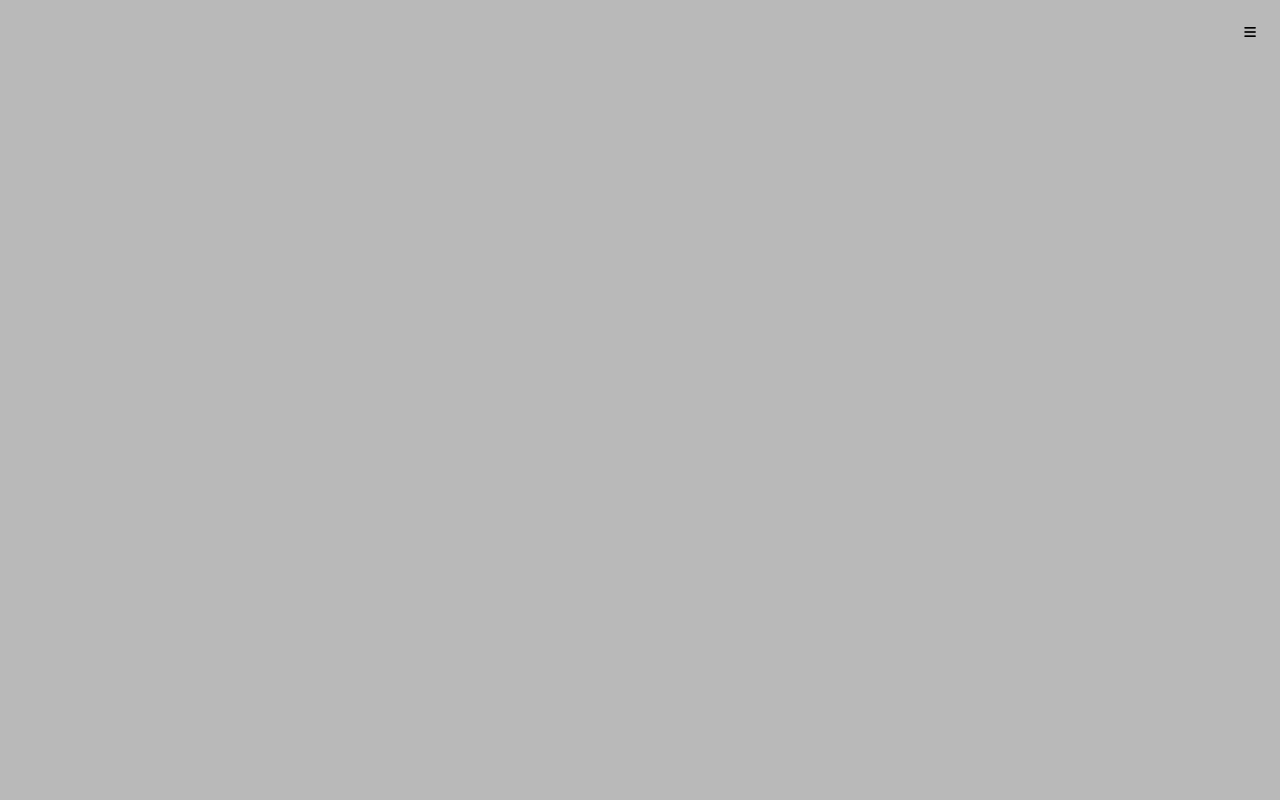
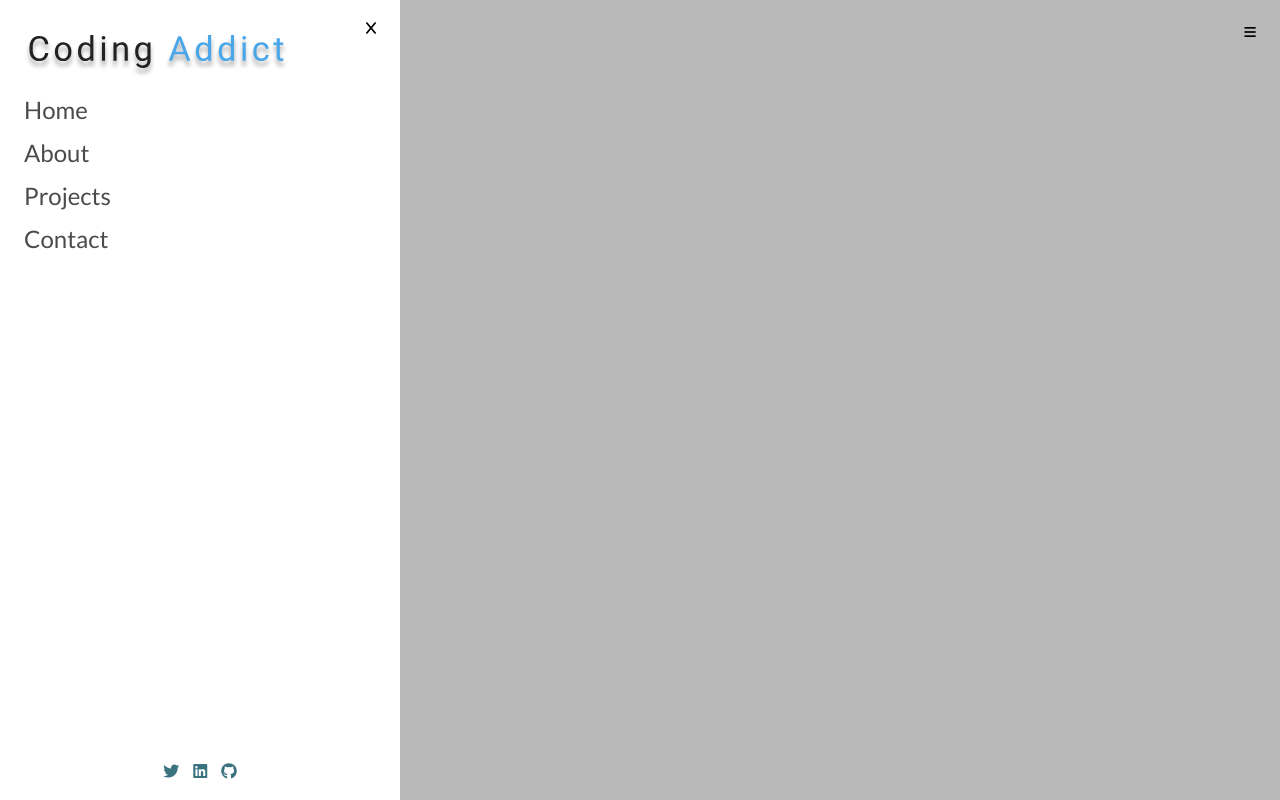
Before and after one commit to eddyyxxyy/js-challenges, a plain HTML site: page projects/sidebar/index.html in a window 1280 px wide. Both pictures are taken after a click on the button "Toggle side menu". Drawn offline with Linux system fonts and the light colour scheme.

Commit message:
feat: adds button functionalities

```diff
--- a/projects/sidebar/index.html
+++ b/projects/sidebar/index.html
@@ -17,12 +17,13 @@
       src="https://kit.fontawesome.com/479643ada8.js"
       crossorigin="anonymous"
     ></script>
+    <script type="module" src="./js/index.js"></script>
   </head>
   <body>
     <button type="button" title="Toggle side menu" class="toggle-side-menu">
       <i class="fa-solid fa-bars"></i>
     </button>
-    <aside>
+    <aside id="side-menu">
       <button
         type="button"
         title="Close side menu"
--- /dev/null
+++ b/projects/sidebar/js/elements.js
@@ -0,0 +1,7 @@
+export const toggleSideMenuButton = document.querySelector('.toggle-side-menu');
+
+export const closeSideMenuButton = document.querySelector(
+  '.close-side-menu-button'
+);
+
+export const sideMenu = document.querySelector('#side-menu');
--- /dev/null
+++ b/projects/sidebar/js/index.js
@@ -0,0 +1,14 @@
+import {
+  sideMenu,
+  toggleSideMenuButton,
+  closeSideMenuButton,
+} from './elements.js';
+
+toggleSideMenuButton.addEventListener('click', () => {
+  sideMenu.classList.toggle('show-side-menu');
+  setTimeout(() => closeSideMenuButton.focus(), 100);
+});
+
+closeSideMenuButton.addEventListener('click', () => {
+  sideMenu.classList.remove('show-side-menu');
+});
```
